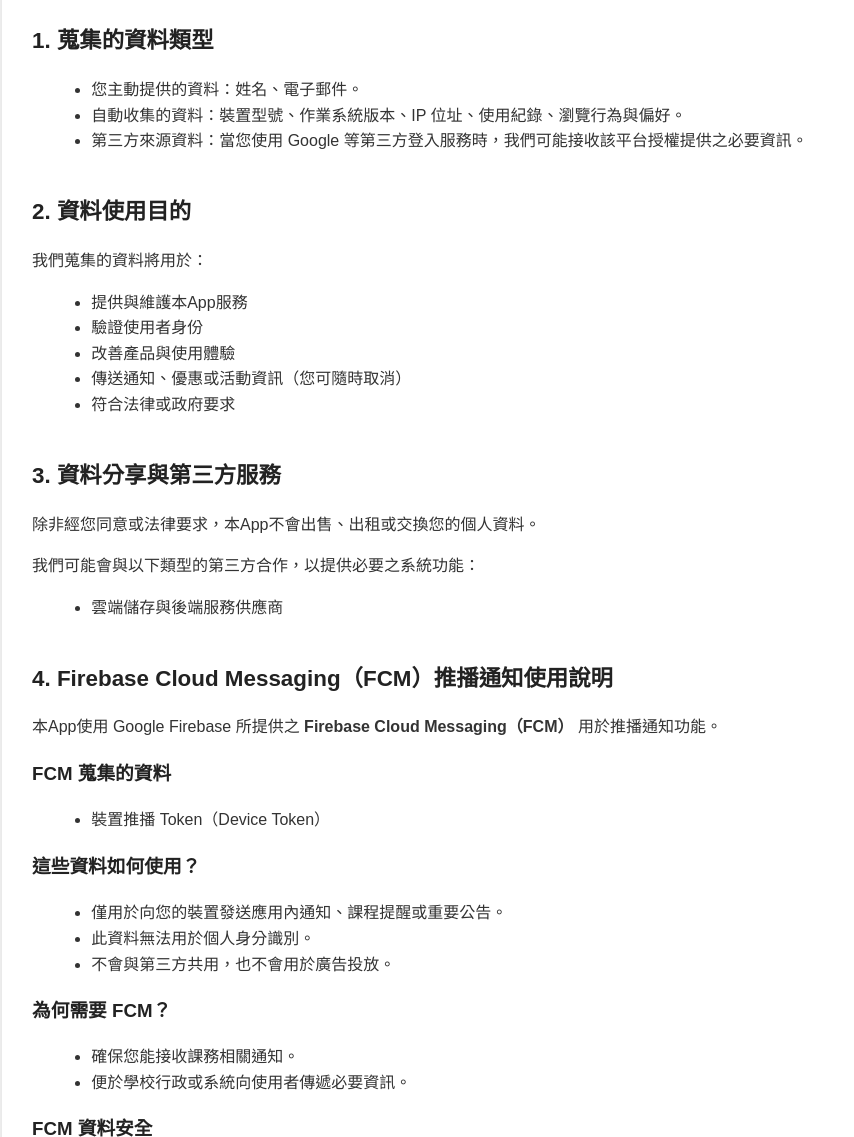
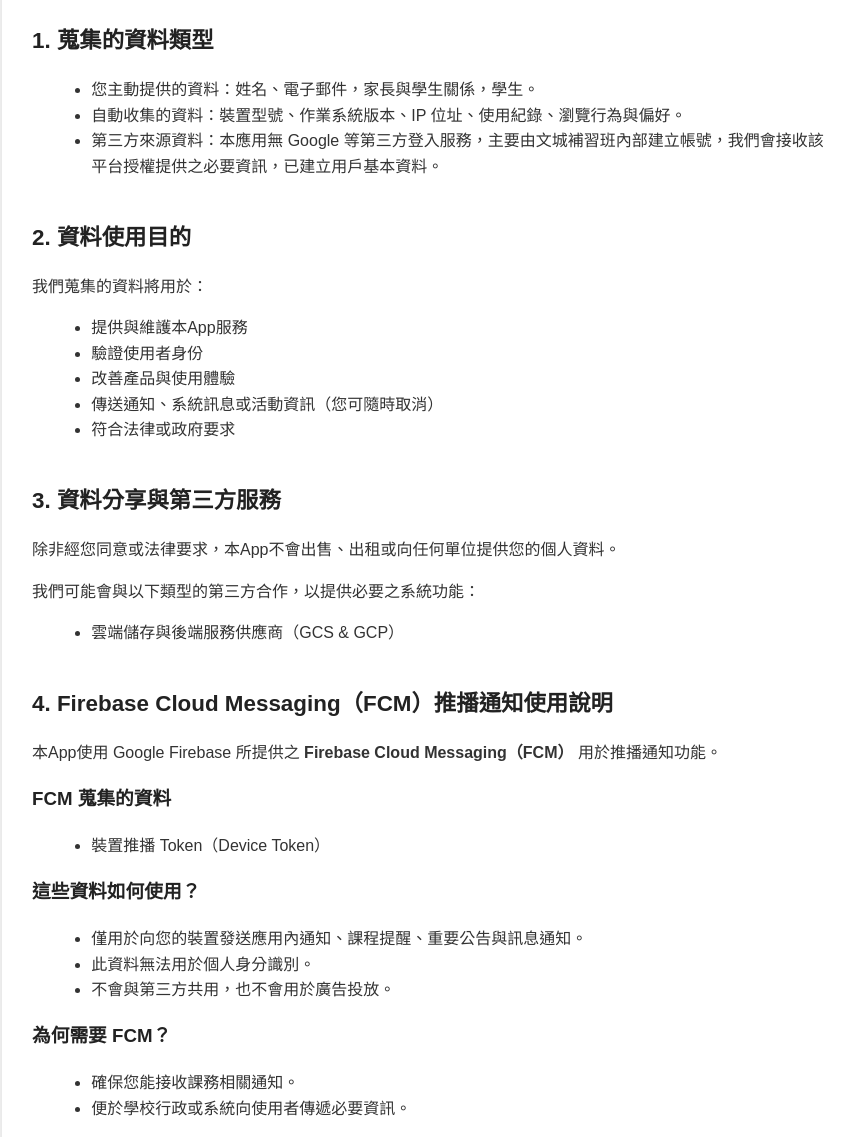
Before and after one commit to Nacho6666/karwee_wmch_app_info, a plain HTML site: page index.html in a window 1280 px wide. Shown: the part 840-1977 px from the top of the page, without its empty margins (208-1062 px from the left). Drawn offline with Linux system fonts and the light colour scheme.

Commit message:
update app info index.html

```diff
--- a/index.html
+++ b/index.html
@@ -48,12 +48,8 @@
 
     <h1>文城App 隱私權政策</h1>
     <p><strong>生效日期：</strong>2025 年 8 月 13 日</p>
-
-    <p>文城App（以下稱「本App」）重視您的隱私，並依據相關法規（包含《個人資料保護法》及 GDPR）制定本政策，以說明我們如何蒐集、使用、儲存與保護您的資料。當您使用本App，即視為同意本政策。</p>
-
+    <p>文城App（以下稱「本App」）重視您的隱私，並依據相關法規（包含《個人資料保護法》）制定本政策，以說明我們如何蒐集、使用、儲存與保護您的資料。當您使用本App，即視為同意本政策。</p>
     <hr>
-
-    <!-- 🔵 追加：Google Play 審查測試帳號 -->
     <h2>Google Play 審查測試帳號</h2>
     <div class="highlight-box">
       <p>為配合 Google Play 應用程式審查流程，本App提供測試用帳戶如下：</p>
@@ -71,9 +67,9 @@
 
     <h2>1. 蒐集的資料類型</h2>
     <ul>
-      <li>您主動提供的資料：姓名、電子郵件。</li>
+      <li>您主動提供的資料：姓名、電子郵件，家長與學生關係，學生。</li>
       <li>自動收集的資料：裝置型號、作業系統版本、IP 位址、使用紀錄、瀏覽行為與偏好。</li>
-      <li>第三方來源資料：當您使用 Google 等第三方登入服務時，我們可能接收該平台授權提供之必要資訊。</li>
+      <li>第三方來源資料：本應用無 Google 等第三方登入服務，主要由文城補習班內部建立帳號，我們會接收該平台授權提供之必要資訊，已建立用戶基本資料。</li>
     </ul>
 
     <h2>2. 資料使用目的</h2>
@@ -82,18 +78,17 @@
       <li>提供與維護本App服務</li>
       <li>驗證使用者身份</li>
       <li>改善產品與使用體驗</li>
-      <li>傳送通知、優惠或活動資訊（您可隨時取消）</li>
+      <li>傳送通知、系統訊息或活動資訊（您可隨時取消）</li>
       <li>符合法律或政府要求</li>
     </ul>
 
     <h2>3. 資料分享與第三方服務</h2>
-    <p>除非經您同意或法律要求，本App不會出售、出租或交換您的個人資料。</p>
+    <p>除非經您同意或法律要求，本App不會出售、出租或向任何單位提供您的個人資料。</p>
     <p>我們可能會與以下類型的第三方合作，以提供必要之系統功能：</p>
     <ul>
-      <li>雲端儲存與後端服務供應商</li>
+      <li>雲端儲存與後端服務供應商（GCS & GCP）</li>
     </ul>
 
-    <!-- 🔵 追加：FCM 說明 -->
     <h2>4. Firebase Cloud Messaging（FCM）推播通知使用說明</h2>
     <p>本App使用 Google Firebase 所提供之 <strong>Firebase Cloud Messaging（FCM）</strong> 用於推播通知功能。</p>
 
@@ -104,7 +99,7 @@
 
     <h3>這些資料如何使用？</h3>
     <ul>
-      <li>僅用於向您的裝置發送應用內通知、課程提醒或重要公告。</li>
+      <li>僅用於向您的裝置發送應用內通知、課程提醒、重要公告與訊息通知。</li>
       <li>此資料無法用於個人身分識別。</li>
       <li>不會與第三方共用，也不會用於廣告投放。</li>
     </ul>
@@ -135,10 +130,10 @@
       <li>撤回同意或要求停止特定資料處理</li>
       <li>向監管機關提出申訴</li>
     </ul>
-    <p>若您欲提出相關申請，請透過本App客服信箱與我們聯繫。</p>
+    <p>若您欲提出相關申請，請透過本App客服信箱與我們聯繫，抑或是與文城補習班聯絡。</p>
 
     <h2>7. Cookies 與追蹤技術</h2>
-    <p>若本App內含網頁檢視（WebView），可能使用 Cookies 或類似技術以提升服務體驗與進行數據分析。您可停用 Cookies，但可能影響部分功能使用。</p>
+    <p>本App內不包含網頁檢視（WebView），故不使用 Cookies 或類似技術進行數據分析。</p>
 
     <h2>8. 政策更新</h2>
     <p>本政策可能因服務調整、法律變更而更新，最新版本將公布於本App與官方網站，並自公布日起生效。</p>
@@ -147,7 +142,6 @@
       <p><strong>聯絡方式</strong><br>
       客服信箱：wencheng23691090@gmail.com</p>
     </div>
-
   </div>
 </body>
 </html>
```
